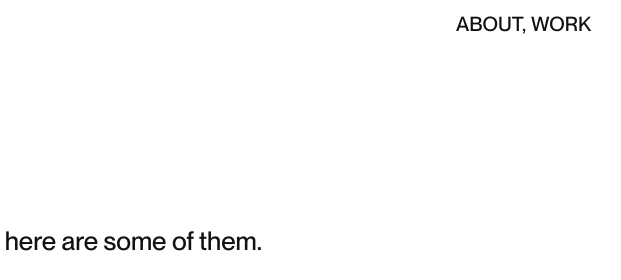
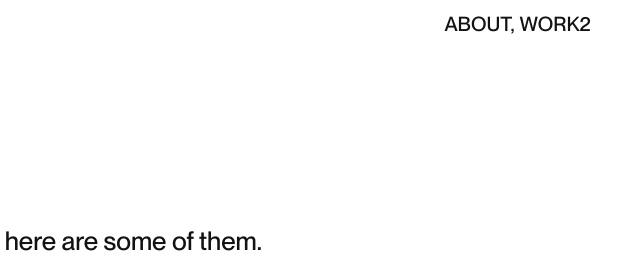
Before and after one commit to eumray/noteTemp, a plain HTML site: page index.html in a window 1280 px wide. Shown: the top 280 px of the page, 659-1280 px from the left. Drawn offline with Linux system fonts and the light colour scheme; files whose address does not match are found by name.

Commit message:
메뉴수정

```diff
--- a/index.html
+++ b/index.html
@@ -12,7 +12,7 @@
         <div class="logo_section"><img src="./img/logo.svg"/></div>
         <ul class="main_menu">
             <li>ABOUT,</li>
-            <li>WORK</li>
+            <li>WORK2</li>
         </ul>
     </div>
     <div class="contents_wrap">
```
